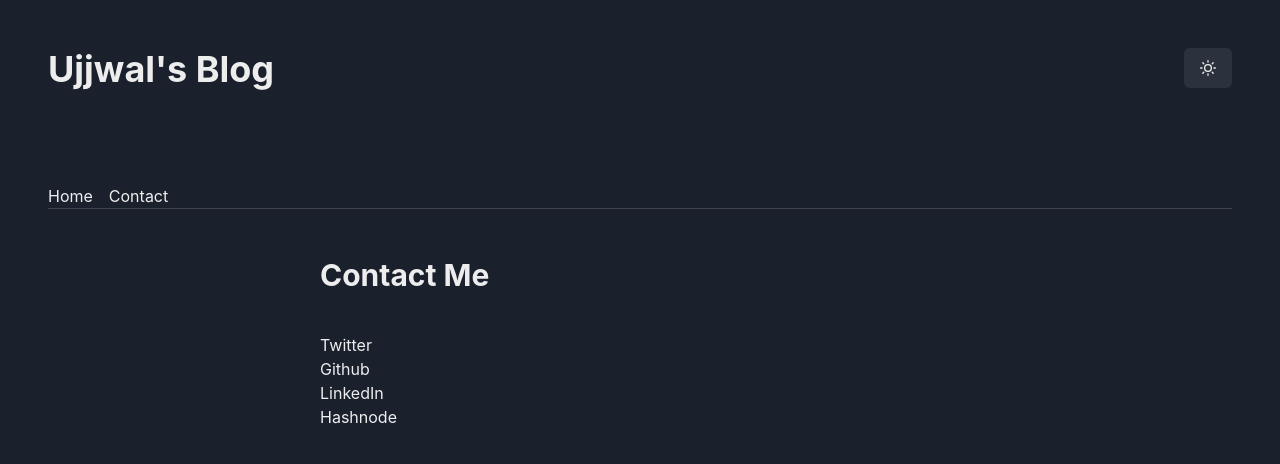
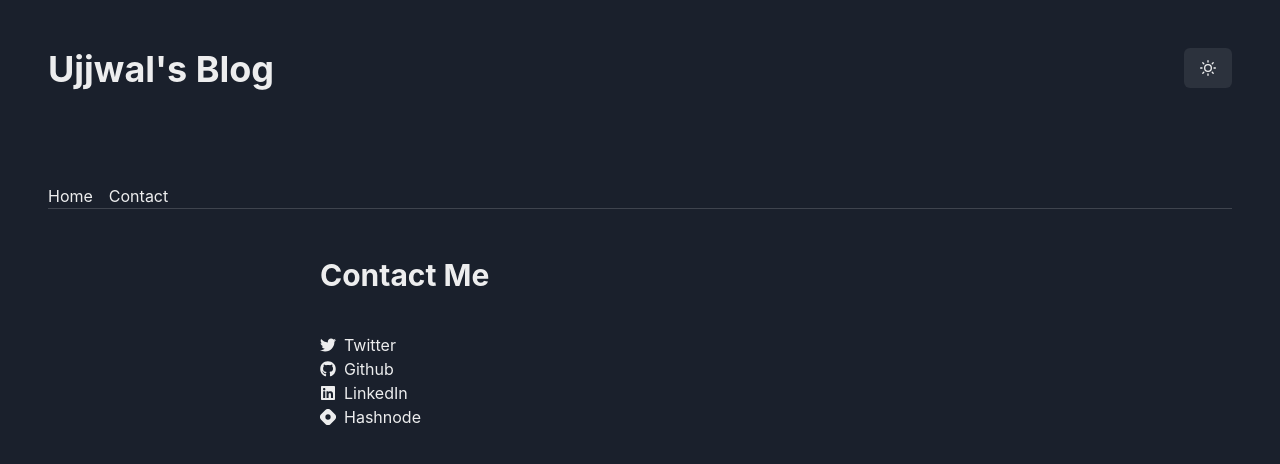
Before and after one commit to Ujjwal32/next-markdown-blog, a Next.js app: page /contact in a window 1280 px wide. Shown: the top 464 px of the page. Built offline with nearby package versions, Linux system fonts and the light colour scheme.

Commit message:
contact page icons

```diff
--- a/pages/contact.js
+++ b/pages/contact.js
@@ -1,6 +1,9 @@
-import { Box, Flex, Heading, Link } from '@chakra-ui/react'
+import { Box, Flex, Heading, HStack, Link } from '@chakra-ui/react'
 import React from 'react'
 import Navigation from '../components/Navigation'
+import { FaTwitter,FaGithub,FaLinkedin } from 'react-icons/fa'
+import { SiHashnode } from 'react-icons/si'
+
 
 function Contact() {
     return (
@@ -11,10 +14,10 @@ function Contact() {
                     Contact Me
                 </Heading>
                 <Flex direction='column' mt={10}>
-                    <Link href='#'>Twitter</Link>
-                    <Link href='#'>Github</Link>
-                    <Link href='#'>LinkedIn</Link>
-                    <Link href='#'>Hashnode</Link>
+                    <HStack><FaTwitter /><Link href='#'> Twitter</Link></HStack>
+                    <HStack><FaGithub/><Link href='#'>Github</Link></HStack>
+                    <HStack><FaLinkedin /><Link href='#'>LinkedIn</Link></HStack>
+                    <HStack><SiHashnode /><Link href='#'>Hashnode</Link></HStack>
                 </Flex>
             </Box>
         </>
```
